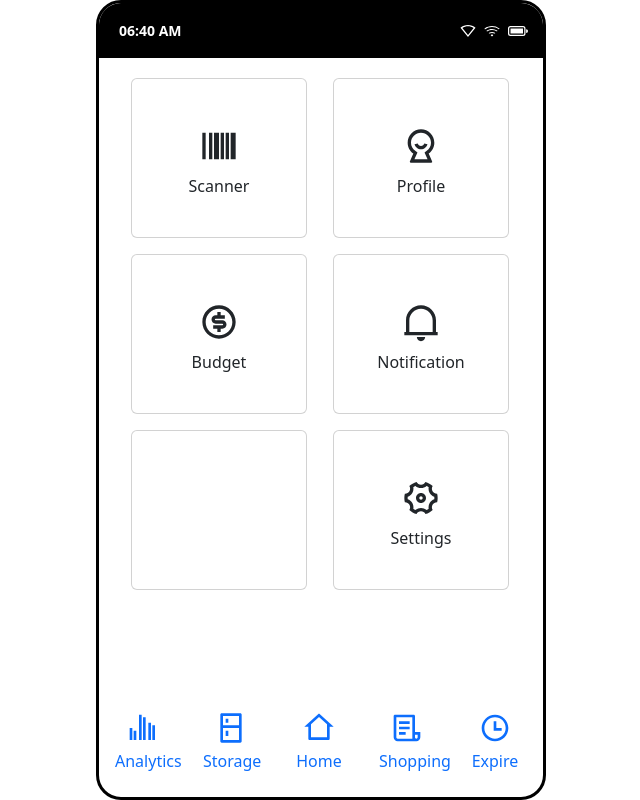
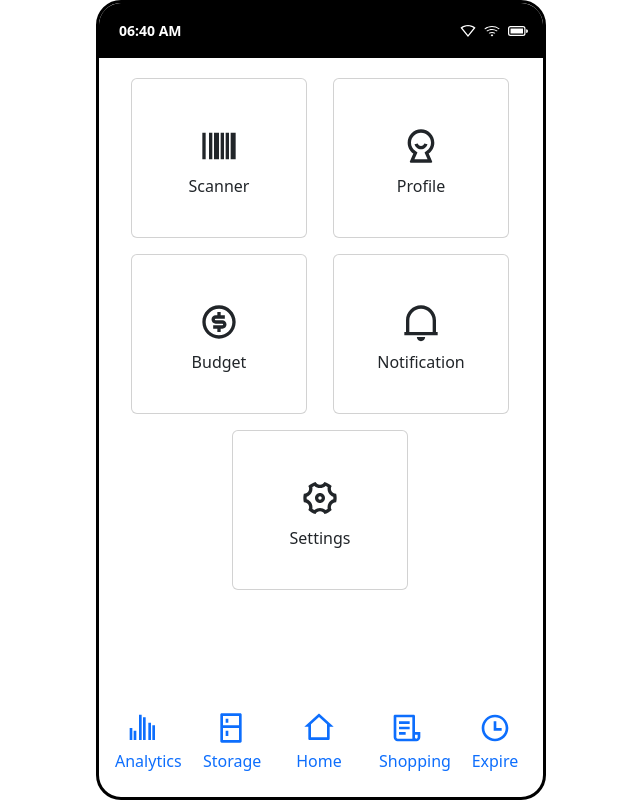
Before and after one commit to irene001019/Comp4020-project-Grocery-Assistant-, a React (Create React App) app in the folder comp4020-project/: page / in a window 1280 px wide. Shown: the whole page, without its empty margins (319-959 px from the left). Built offline with nearby package versions, Linux system fonts and the light colour scheme.

Commit message:
1. create more card relate components with different functions. 2. Create additional Scanning page. 3. Fix the Home page design, instead route to NoPage when click on not functioning page, show the popover. 4. delete the NoPage

```diff
--- a/comp4020-project/package.json
+++ b/comp4020-project/package.json
@@ -3,6 +3,9 @@
   "version": "0.1.0",
   "private": true,
   "dependencies": {
+    "@emotion/react": "^11.14.0",
+    "@emotion/styled": "^11.14.0",
+    "@mui/material": "^6.4.7",
     "@testing-library/dom": "^10.4.0",
     "@testing-library/jest-dom": "^6.6.3",
     "@testing-library/react": "^16.2.0",
--- a/comp4020-project/src/App.js
+++ b/comp4020-project/src/App.js
@@ -1,4 +1,4 @@
-import {  Route, Routes } from "react-router-dom";
+import { Route, Routes } from "react-router-dom";
 //improt pages
 import BasicLayout from "./Layouts/basicLayout";
 import ExpireList from "./pages/ExpireList";
@@ -6,23 +6,22 @@ import Home from "./pages/Home";
 import Analytics from "./pages/Analytics";
 import ShoppingList from "./pages/ShoppingList";
 import StorageList from "./pages/StorageList";
-import NoPage from "./pages/NoPage";
+import Scanning from "./pages/Scanning";
 import SearchComponent from "./components/SearchComponent";
 import EditComponent from "./components/EditComponent";
 
 function App() {
   return (
-
     <Routes>
       <Route path="/" element={<BasicLayout />}>
         <Route index element={<Home />} />
         <Route path="expireList" element={<ExpireList />} />
         <Route path="analytics" element={<Analytics />} />
         <Route path="shoppingList" element={<ShoppingList />} />
+        <Route path="storageList" element={<StorageList />} />
+        <Route path="scanning" element={<Scanning />} />
         <Route path="search" element={<SearchComponent />} />
         <Route path="edit" element={<EditComponent />} />
-        <Route path="storageList" element={<StorageList />} />
-        <Route path="*" element={<NoPage />} />
       </Route>
     </Routes>
   );
--- a/comp4020-project/src/components/Card.jsx
+++ b/comp4020-project/src/components/Card.jsx
@@ -1,14 +1,16 @@
 import { Link } from "react-router-dom";
+import { Popover } from "bootstrap";
 
 //card-title, card-text, card-icon, card Link
 function Card(props){
-return(
+  return(
 
-    <div className={props.className} style={props.cardStyle} >
-      <Link to={props.to} className=" btn card-body" style={props.bodyStyle}>
-        <h1 className="card-title">{props.icon}</h1>
+    <div className={props.className} style={{width: "8.5rem"}} >
+      <div className="card-body">
+        <h1 className="card-title">{props.title}</h1>
         <p className="card-text">{props.text}</p>
-      </Link>
+      </div>
+
     </div>
 );
 }
--- /dev/null
+++ b/comp4020-project/src/components/CardWithLink.jsx
@@ -0,0 +1,15 @@
+import { Link } from "react-router-dom";
+//card-title, card-text, card-icon, card Link
+function CardWithLink(props){
+  return(
+
+    <div className={props.className} style={props.cardStyle} >
+      <Link to={props.to} className=" btn card-body"
+      style={props.bodyStyle}>
+        <h1 className="card-title">{props.icon}</h1>
+        <p className="card-text">{props.text}</p>
+      </Link>
+    </div>
+);
+}
+export default CardWithLink;
--- /dev/null
+++ b/comp4020-project/src/components/CardWithPopover.jsx
@@ -0,0 +1,49 @@
+import React from "react";
+import Popover from "@mui/material/Popover";
+import Typography from "@mui/material/Typography";
+import Card from "./Card";
+
+//card-title, card-text, card-icon, card Link
+function CardWithPopover(props){
+   const [anchorEl, setAnchorEl] = React.useState(null);
+
+    const handleClick = (event) => {
+      setAnchorEl(event.currentTarget);
+    };
+
+    const handleClose = () => {
+      setAnchorEl(null);
+    };
+
+    const open = Boolean(anchorEl);
+    const id = open ? "simple-popover" : undefined;
+  return(
+
+    <div className={props.className} style={props.cardStyle} >
+      <div className="card-body"
+        style={props.bodyStyle} aria-describedby={id} variant="contained" onClick={handleClick}>
+        <h1 className="card-title">{props.icon}</h1>
+        <p className="card-text">{props.text}</p>
+      </div>
+      <Popover
+        id={id}
+        open={open}
+        anchorEl={anchorEl}
+        onClose={handleClose}
+        anchorOrigin={{
+          vertical: "bottom",
+          horizontal: "center",
+        }}
+        transformOrigin={{
+          vertical: 'top',
+          horizontal: 'center',
+        }}
+      >
+        <Typography sx={{ p: 2 }}>
+       {props.popoverContext}
+        </Typography>
+      </Popover>
+    </div>
+);
+}
+export default CardWithPopover;
--- a/comp4020-project/src/pages/Home.js
+++ b/comp4020-project/src/pages/Home.js
@@ -1,33 +1,64 @@
 import React from "react";
+import CardWithPopover from "../components/CardWithPopover";
+import CardWithLink from "../components/CardWithLink";
 import Card from "../components/Card";
+
 //improt icon
 import { RiBarcodeFill } from "react-icons/ri";
-import { RiNotification2Line } from "react-icons/ri";//notification
+import { RiNotification2Line } from "react-icons/ri"; //notification
 import { RiUser5Line } from "react-icons/ri";
 import { RiMoneyDollarCircleLine } from "react-icons/ri";
 import { RiSettings4Line } from "react-icons/ri";
 
-
-
 const Home = () => {
   //home page icon name
   let homePageEle = [
-      ['*',"Scanner", <RiBarcodeFill />],
-      ['*','Profile',<RiUser5Line/>],
-      ['*',"Budget", <RiMoneyDollarCircleLine />],
-      ['*','Notification',<RiNotification2Line/>],
-      [],
-      ['*',"Settings", <RiSettings4Line />],
+    ["Profile", <RiUser5Line />],
+    ["Budget", <RiMoneyDollarCircleLine />],
+    ["Notification", <RiNotification2Line />],
+    ["Settings", <RiSettings4Line />],
   ];
 
   return (
-      <div className="container text-center" >
-        <div className="row justify-content-end">
-            {homePageEle.map((name)=>
+    <div className="container text-center">
+      <div className="row justify-content-center">
         <div className="col-6 mb-3 mb-sm-3">
-              <Card className="card text-center" to={name[0]} text = {name[1]} icon = {name[2]} cardStyle = {{width:'11rem',height:'10rem'}} bodyStyle={{height: '100%', display: 'flex', flexDirection: 'column', justifyContent: 'center'}} />
+          <CardWithLink
+            className=" card text-center"
+            to="/scanning"
+            text="Scanner"
+            icon={<RiBarcodeFill />}
+            cardStyle={{ width: "11rem", height: "10rem" }}
+            bodyStyle={{
+              height: "100%",
+              display: "flex",
+              flexDirection: "column",
+              justifyContent: "center",
+            }}
+          />
         </div>
-          )}
+        {homePageEle.map((name) => (
+          <div className="col-6 mb-3 mb-sm-3">
+            <CardWithPopover
+              className=" card text-center"
+              text={name[0]}
+              icon={name[1]}
+              popoverContext={
+                <Card
+                  className="card border-danger"
+                  text="Sorry current page is not avaiable"
+                />
+              }
+              cardStyle={{ width: "11rem", height: "10rem" }}
+              bodyStyle={{
+                height: "100%",
+                display: "flex",
+                flexDirection: "column",
+                justifyContent: "center",
+              }}
+            />
+          </div>
+        ))}
       </div>
     </div>
   );
--- a/comp4020-project/src/pages/NoPage.js
+++ /dev/null
@@ -1,14 +0,0 @@
-import React from 'react'
-import { Link } from 'react-router-dom'
-import Card from '../components/Card'
-
-const NoPage = () => {
-  return (
-
-      <div className="row justify-content-center">
-        <Card className="card text-center border-danger" to='/' text = "click here to go back to home page" icon = "Sorry current page is not avaiable"/>
-     </div>
-  )
-}
-
-export default NoPage
--- /dev/null
+++ b/comp4020-project/src/pages/Scanning.js
@@ -0,0 +1,39 @@
+import React from "react";
+import Popover from "@mui/material/Popover";
+import Typography from "@mui/material/Typography";
+import Button from "@mui/material/Button";
+
+const Scanning = () => {
+  const [anchorEl, setAnchorEl] = React.useState(null);
+
+  const handleClick = (event) => {
+    setAnchorEl(event.currentTarget);
+  };
+
+  const handleClose = () => {
+    setAnchorEl(null);
+  };
+
+  const open = Boolean(anchorEl);
+  const id = open ? "simple-popover" : undefined;
+
+  return (
+    <div>
+      <Button aria-describedby={id} variant="contained" onClick={handleClick}>
+        Open Popover
+      </Button>
+      <Popover
+        id={id}
+        open={open}
+        anchorEl={anchorEl}
+        onClose={handleClose}
+        anchorOrigin={{
+          vertical: "bottom",
+          horizontal: "left",
+        }}
+      ></Popover>
+    </div>
+  );
+};
+
+export default Scanning;
```
Also changed, not shown: 1 other file (tests, documents, lock files or other folders). Lines whose indentation alone changed are shown as unchanged.
